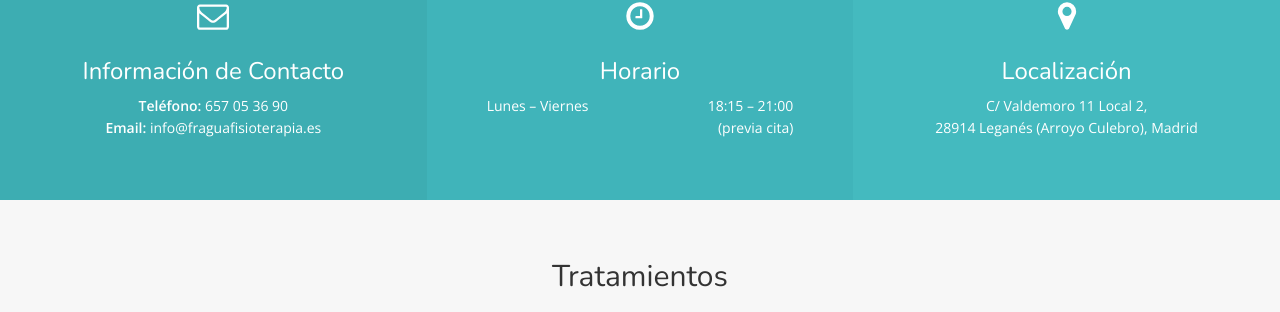
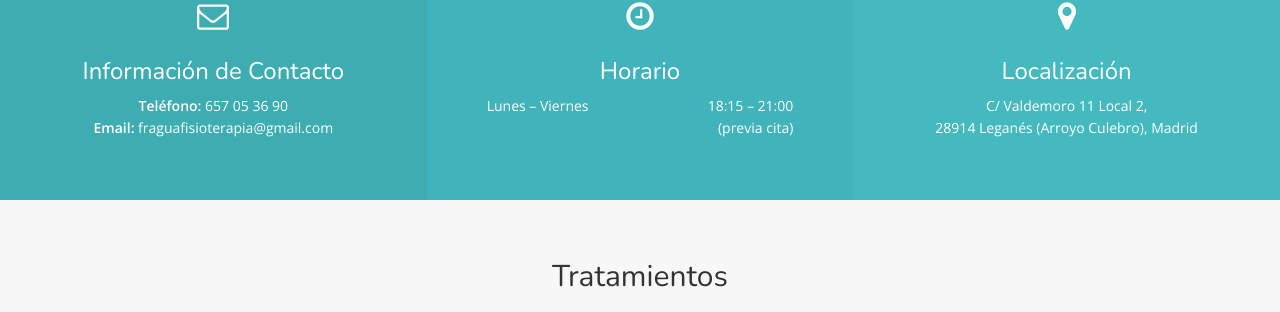
Before and after one commit to besaru/fraguafisioterapia, a Jekyll site: the page built from index.html, in a window 1280 px wide and 900 px high, scrolled down 486 px. Shown: the part 142-454 px from the top of the window. Built offline with Jekyll 4.4.1, drawn with Linux system fonts in a browser that asks for light colours; nearby versions of some CDN libraries.

Commit message:
config-tlf,description & index-mail adress

```diff
--- a/_config.yml
+++ b/_config.yml
@@ -1,6 +1,6 @@
 # Site settings
-title: FraguaFisioterapia | Tradicción y Experiencia en terapia manual
-description: "FraguaFisioterapia, Tradicción y Experiencia en terapia manual. Conoce nuestras terapias, especializado en Fisioterapia y rehabilitación."
+title: FraguaFisioterapia | Tradición y Experiencia en terapia manual
+description: "FraguaFisioterapia, Tradición y Experiencia en terapia manual. Conoce nuestras terapias, especializado en Fisioterapia y rehabilitación."
 baseurl: "" # the subpath of your site, e.g. /blog
 url: "https://besaru.github.io/fraguafisioterapia/" # the name of your domain
 logo_url: /img/logo.jpg
@@ -16,9 +16,9 @@
 
 # Contact info
 contact:
-    phone: 657 05 36 90
+    phone: "657 05 36 90"
     emergency:
-    email: info@fraguafisioterapia.es
+    email: fraguafisioterapia@gmail.com
     address: C/ Valdemoro 11 Local 2,<br> 28914 Leganés (Arroyo Culebro), Madrid
 
     renfe: Parque Polvoranca, Línea C5 (Mostoles el Soto- Humanes)
--- a/index.html
+++ b/index.html
@@ -17,7 +17,7 @@
 
         <div class="col-sm-6 col-sm-offset-6 col-md-4 col-md-offset-8 form">
             <h3><svg class="icon icon-envelope-o"><use xlink:href="#icon-envelope-o"></use></svg>Pide tu Cita</h3>
-            <form action="https://formspree.io/besaru@gmail.com" method="POST">
+            <form action="https://formspree.io/fraguafisioterapia@gmail.com" method="POST">
                 <div class="form-field">
                     <input name="name" type="text" placeholder="Nombre" required>
                 </div>
@@ -87,48 +87,6 @@
     </div>
 </div>
 <!-- End 3 columns -->
-
-<!-- Start About -->
-<!--
-<div id="about" class="about">
-    <div class="container-fluid">
-        <h2 class="section-title">Sobre Nosotros</h2>
-
-        <div class="row">
-            <div class="col-sm-6">
-                <h3>Bienvenido a Fragua Fisioterapia</h3>
-                <p> Tradicción y experiencia en terapia manual</p>
-
-                <div class="media">
-                    <div class="media-left">
-                        <div class="boxed-icon">
-                            <svg class="icon icon-heart"><use xlink:href="#icon-heart"></use></svg>
-                        </div>
-                    </div>
-                    <div class="media-body">
-                        <p>Fisioterapia</p>
-                    </div>
-                </div>
-
-                <div class="media">
-                    <div class="media-left">
-                        <div class="boxed-icon">
-                            <svg class="icon icon-medkit"><use xlink:href="#icon-medkit"></use></svg>
-                        </div>
-                    </div>
-                    <div class="media-body">
-                        <p>Rehabilitación</p>
-                    </div>
-                </div>
-
-            </div>
-            <div class="col-sm-6">
-                <img src="img/about2.jpg" alt="Sobre Nosotros">
-            </div>
-        </div>
-    </div>
-</div>-->
-<!-- End About -->
 
 <!-- Start Treatments -->
 <div id="treatments" class="treatments">
@@ -223,50 +181,6 @@
 
 <!-- End Tarifas -->
 
-<!-- Start Testimonials -->
-<!--<div id="testimonials" class="testimonials parallax" style="background-image: url('{{ site.baseurl }}/img/{{ site.testimonials.testimonials_img }}');">
-    <div class="overlay-container">
-        <div class="overlay"></div>
-        <div class="container-fluid">
-            <div id="testimonial-carousel">
-                {% for testimonial in site.data.testimonials %}
-                    <div class="testimonial-item">
-                        <svg class="icon icon-quote-left"><use xlink:href="#icon-quote-left"></use></svg>
-                        <blockquote>
-                            <p>{{ testimonial.description }}</p>
-                            <footer>
-                                {{ testimonial.name }}
-                                <small>{{ testimonial.title }}</small>
-                            </footer>
-                        </blockquote>
-                    </div>
-                {% endfor %}
-            </div>
-        </div>
-    </div>
-</div>-->
-<!-- End Testimonials -->
-
-<!-- Start Gallery -->
-<!--<div id="gallery" class="gallery">
-
-    <h2 class="section-title">Gallery</h2>
-
-    {% for images in site.data.gallery %}
-        <a href="{{ site.baseurl }}/img/gallery/large/{{ images.image_large }}" class="gallery-item expandable-box image-link">
-            <div class="expandable-box-top">
-                <img src="{{ site.baseurl }}/img/gallery/thumb/{{ images.image_thumb }}" alt="{{ images.image_alt }}">
-            </div>
-            <div class="expandable-box-bottom">
-                <span><svg class="icon icon-chain"><use xlink:href="#icon-chain"></use></svg></span>
-            </div>
-        </a>
-    {% endfor %}
-
-</div>-->
-<!-- End Gallery -->
-
-
 
 <!-- Contacto -->
 <!-- contact form start -->
@@ -277,7 +191,7 @@
       <div class="container-fluid" style="padding-left: 30px;">Si tienes alguna consulta no dudes en ponerte en contacto con nosotros mediante el siguiente formulario:<br><br><br></div>
       <div class="col-md-6 col-sm-12">
         <div class="block">
-          <form action="https://formspree.io/besaru@gmail.com" method="POST">
+          <form action="https://formspree.io/fraguafisioterapia@gmail.com" method="POST">
 
 
             <div class="form-group">
@@ -318,7 +232,7 @@
         <iframe src="https://www.google.com/maps/embed?pb=!1m18!1m12!1m3!1d3042.3689898261478!2d-3.7882778849274534!3d40.31196766992884!2m3!1f0!2f0!3f0!3m2!1i1024!2i768!4f13.1!3m3!1m2!1s0x0%3A0x0!2zNDDCsDE4JzQzLjEiTiAzwrA0NycwOS45Ilc!5e0!3m2!1ses!2ses!4v1515357139805" width="400" height="300" frameborder="0" style="border:0" allowfullscreen></iframe>
       </div>
       <div class="col-sm-6" style="padding-left: 30px;">
-        <div class="hidden-sm hidden-md hidden-lg filter"></br></div>
+        <div class="hidden-sm hidden-md hidden-lg filter"><br></div>
         <h1><div style="color: #40b4ba">{{site.contact.address}}</div></h1>
         <!--<div class="icon icon-map-marker"><img src="img/logoDireccion.jpg" alt="LogoDireccion">
         </div>
```
Also changed, not shown: 2 other files.
